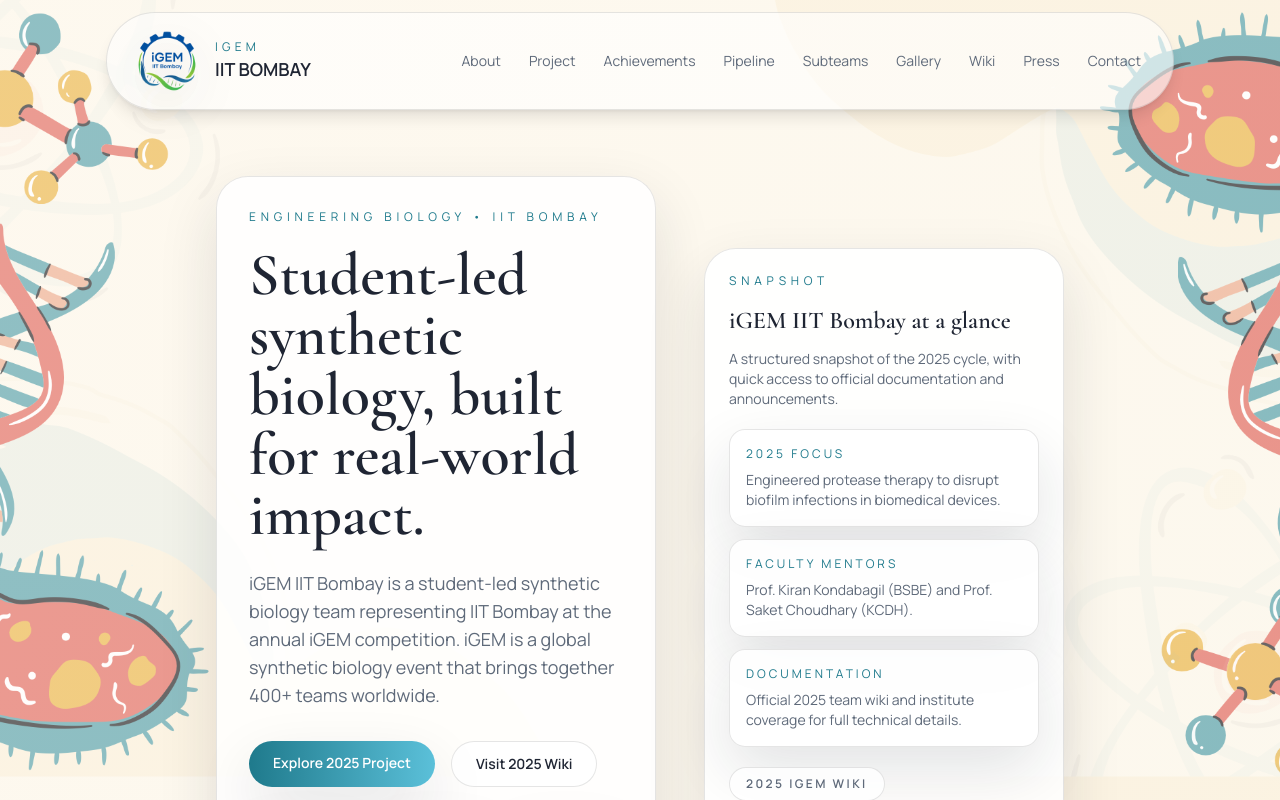
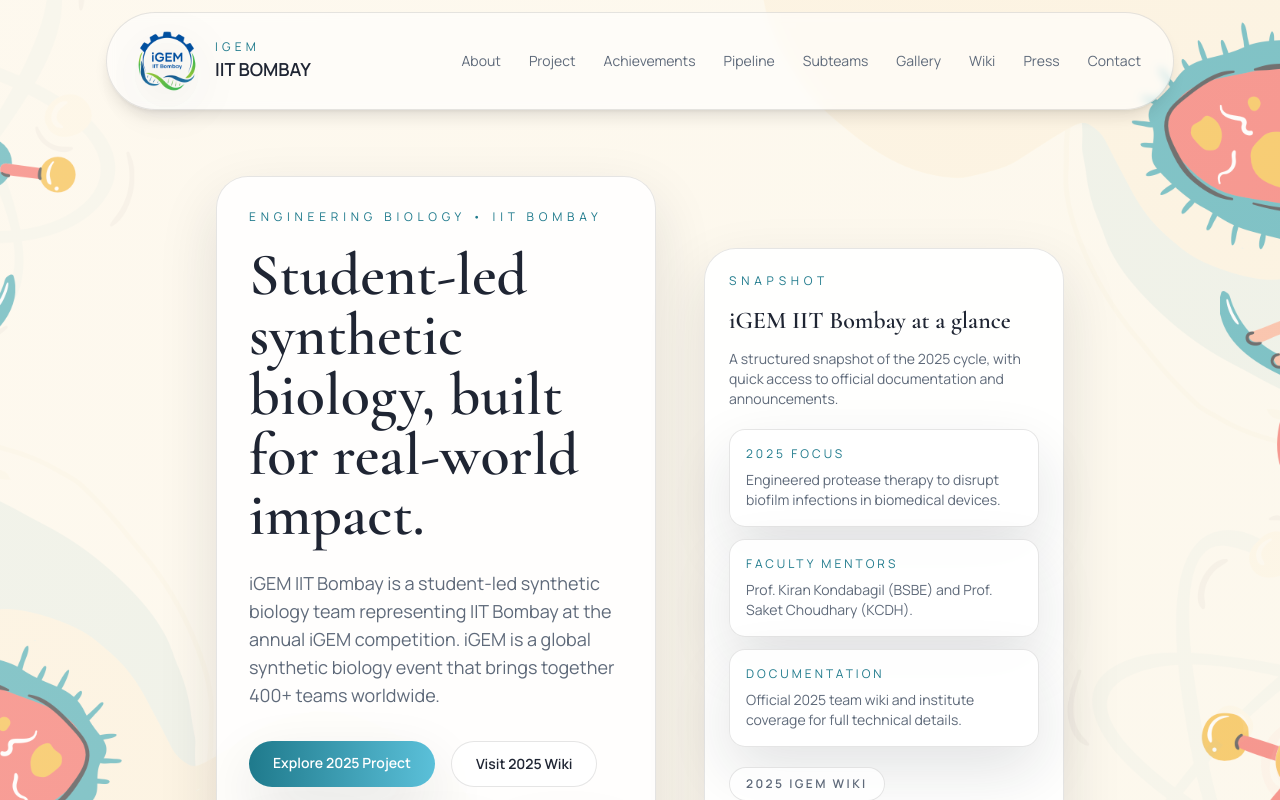
Before and after one commit to SagnikDey1503/igem_iitb, a React (Vite) app: page / in a window 1280 px wide. Shown: the top 800 px of the page. Built offline with nearby package versions, Linux system fonts and the light colour scheme.

Commit message:
Cycle bg1/bg3/bg4 via CSS masks (no merged image)

```diff
--- a/src/App.jsx
+++ b/src/App.jsx
@@ -143,7 +143,12 @@
 
   return (
     <div className="relative overflow-x-hidden">
-      <div className="absolute inset-0 -z-10" aria-hidden="true" />
+      <div className="pointer-events-none absolute inset-0 -z-10 overflow-hidden" aria-hidden="true">
+        <div className="bg-layer bg-layer--bg1" />
+        <div className="bg-layer bg-layer--bg3" />
+        <div className="bg-layer bg-layer--bg4" />
+        <div className="bg-overlay" />
+      </div>
 
       <header className="fixed top-0 z-30 w-full">
         <div className="mx-auto w-full sm:pt-3 sm:w-[92vw] sm:px-4 md:w-[85vw] lg:w-[70vw] xl:min-w-[1100px] xl:max-w-[1400px]">
--- a/src/index.css
+++ b/src/index.css
@@ -7,40 +7,97 @@
 }
 
 body {
-  background-color: #0b1a1f;
+  --bg-tile: 110vh;
+  --bg-tile2: 220vh;
+  --bg-cycle: 330vh;
+
+  background-color: #fbf8f1;
   position: relative;
   min-height: 100vh;
 }
 
-body::before {
-  content: "";
+.bg-layer {
   position: absolute;
   inset: 0;
-  background-image: url("./assets/bg-stack.png");
-  background-size: 110% auto;
-  background-position: 30% 0%;
+  left: -7vw;
+  right: -7vw;
+  top: 0;
+  bottom: 0;
   background-repeat: repeat-y;
+  background-size: auto var(--bg-tile);
+  background-position: 50% 0%;
   pointer-events: none;
-  z-index: 0;
+  opacity: 0.95;
 }
 
-body::after {
-  content: "";
+.bg-layer--bg1 {
+  background-image: url("./assets/bg1.png");
+  -webkit-mask-image: repeating-linear-gradient(
+    to bottom,
+    #000 0,
+    #000 var(--bg-tile),
+    transparent var(--bg-tile),
+    transparent var(--bg-cycle)
+  );
+  mask-image: repeating-linear-gradient(
+    to bottom,
+    #000 0,
+    #000 var(--bg-tile),
+    transparent var(--bg-tile),
+    transparent var(--bg-cycle)
+  );
+}
+
+.bg-layer--bg3 {
+  background-image: url("./assets/bg3.png");
+  -webkit-mask-image: repeating-linear-gradient(
+    to bottom,
+    transparent 0,
+    transparent var(--bg-tile),
+    #000 var(--bg-tile),
+    #000 var(--bg-tile2),
+    transparent var(--bg-tile2),
+    transparent var(--bg-cycle)
+  );
+  mask-image: repeating-linear-gradient(
+    to bottom,
+    transparent 0,
+    transparent var(--bg-tile),
+    #000 var(--bg-tile),
+    #000 var(--bg-tile2),
+    transparent var(--bg-tile2),
+    transparent var(--bg-cycle)
+  );
+}
+
+.bg-layer--bg4 {
+  background-image: url("./assets/bg4.png");
+  -webkit-mask-image: repeating-linear-gradient(
+    to bottom,
+    transparent 0,
+    transparent var(--bg-tile2),
+    #000 var(--bg-tile2),
+    #000 var(--bg-cycle)
+  );
+  mask-image: repeating-linear-gradient(
+    to bottom,
+    transparent 0,
+    transparent var(--bg-tile2),
+    #000 var(--bg-tile2),
+    #000 var(--bg-cycle)
+  );
+}
+
+.bg-overlay {
   position: absolute;
   inset: 0;
   background: linear-gradient(
     120deg,
-    rgba(255, 250, 245, 0.305),
-    rgba(248, 246, 240, 0.241),
-    rgba(255, 250, 245, 0.232)
+    rgba(255, 250, 245, 0.34),
+    rgba(248, 246, 240, 0.26),
+    rgba(255, 250, 245, 0.22)
   );
   pointer-events: none;
-  z-index: 1;
-}
-
-#root {
-  position: relative;
-  z-index: 2;
 }
 
 @media (max-width: 768px) {
@@ -55,8 +112,8 @@
     background-repeat: repeat, repeat, no-repeat;
   }
 
-  body::before,
-  body::after {
-    content: none;
+  .bg-layer,
+  .bg-overlay {
+    display: none;
   }
 }
```
